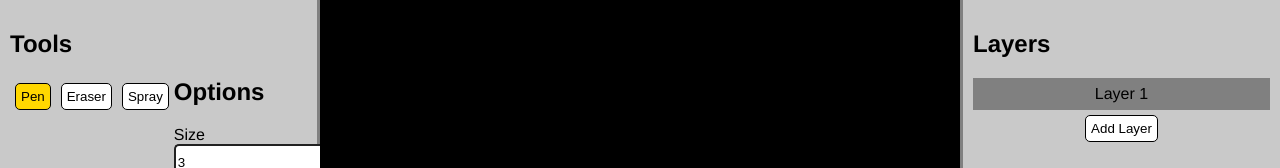
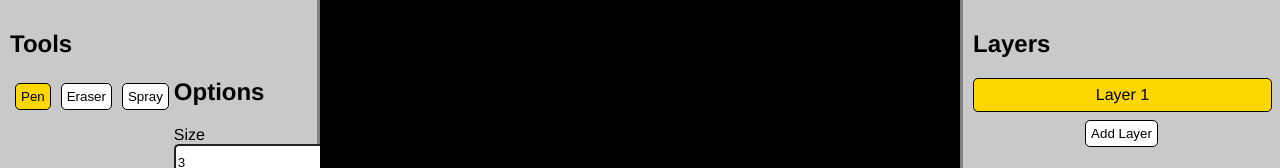
Before and after one commit to popkat412/y2-cs-paint-app, a Vue app: page / in a window 1280 px wide. Shown: the top 168 px of the page. Built offline with nearby package versions, Linux system fonts and the light colour scheme.

Commit message:
Update Layer CSS
This is just to test gh pages action

```diff
--- a/src/App.vue
+++ b/src/App.vue
@@ -168,9 +168,13 @@ export default class App extends Vue {
   align-items: center;
   width: 100%;
   height: 2em;
+  border: 1px solid black;
+  border-radius: 5px;
+  margin-top: 3px;
+  margin-bottom: 3px;
 }
 .selectedLayer {
-  background: gray;
+  background: gold;
 }
 
 #tool-size-indicator {
```
